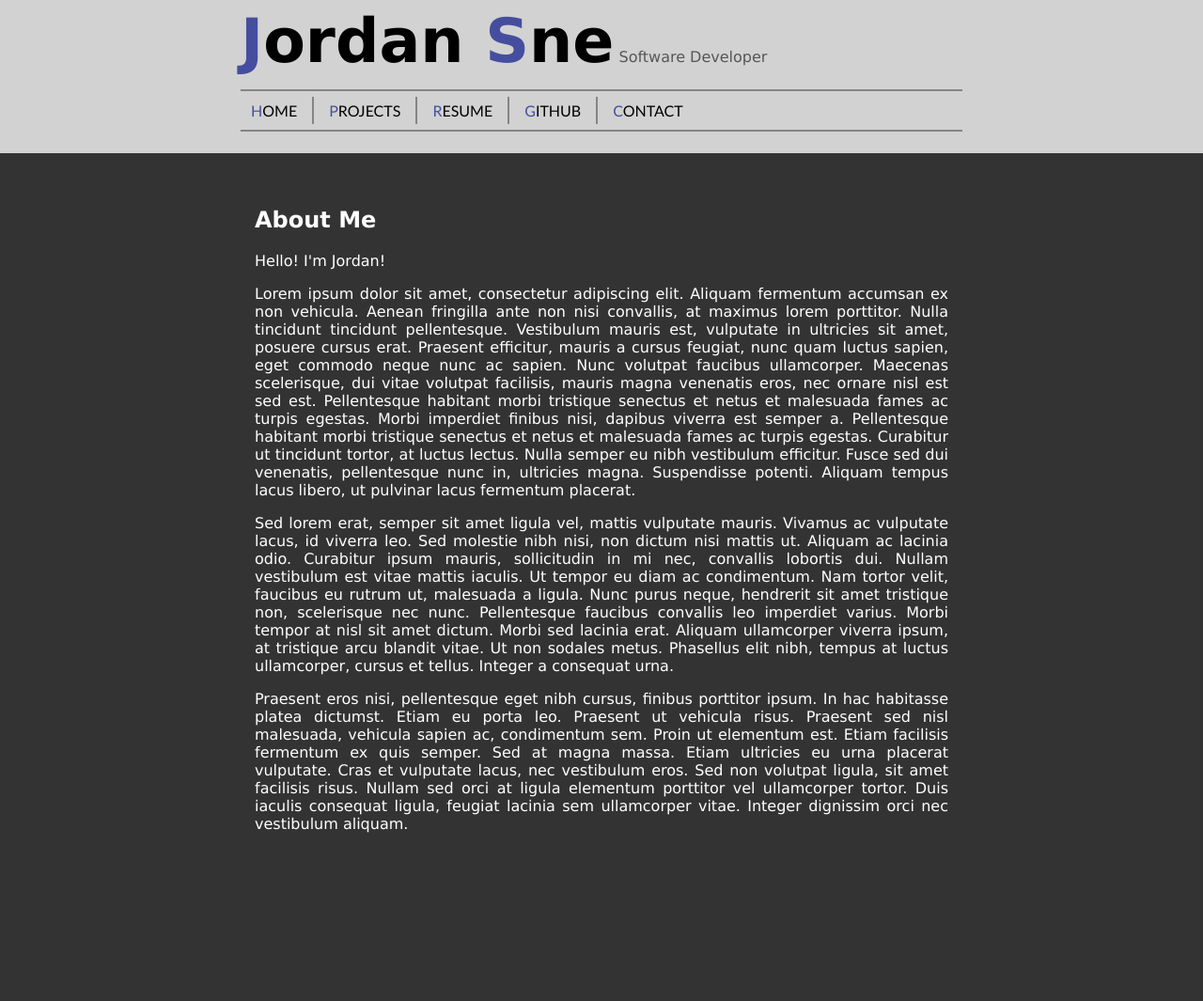
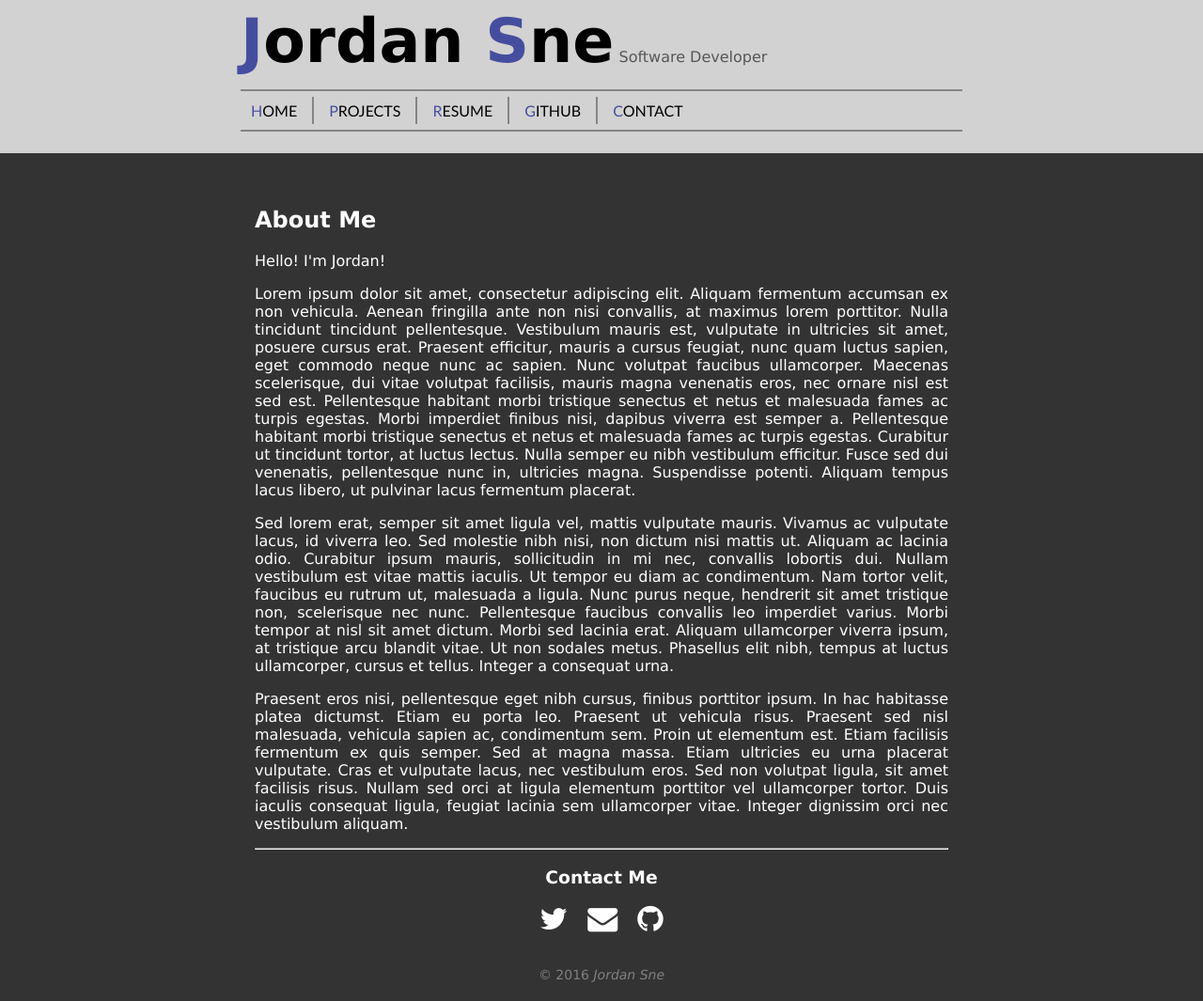
Before and after one commit to jordansne/personal-website, a plain HTML site: page index.html in a window 1280 px wide. Shown: the whole page at 94% size. Before the commit the page ends 922 px from the top, so only its background shows below. Drawn offline with Linux system fonts and the light colour scheme.

Commit message:
Add footer w/ contact links

```diff
--- a/css/custom.css
+++ b/css/custom.css
@@ -8,6 +8,24 @@
     color: white;
     padding: 15px;
     text-align: justify;
+}
+
+.contact {
+    text-align: center;
+}
+
+.footer {
+    text-align: center;
+    font-size: 14px;
+    color: gray;
+}
+
+ul.contact {
+    padding: 0px;
+}
+
+li.contact {
+    padding: 8px;
 }
 
 /*
--- a/index.html
+++ b/index.html
@@ -50,6 +50,19 @@
 
         <p>Praesent eros nisi, pellentesque eget nibh cursus, finibus porttitor ipsum. In hac habitasse platea dictumst. Etiam eu porta leo. Praesent ut vehicula risus. Praesent sed nisl malesuada, vehicula sapien ac, condimentum sem. Proin ut elementum est. Etiam facilisis fermentum ex quis semper. Sed at magna massa. Etiam ultricies eu urna placerat vulputate. Cras et vulputate lacus, nec vestibulum eros. Sed non volutpat ligula, sit amet facilisis risus. Nullam sed orci at ligula elementum porttitor vel ullamcorper tortor. Duis iaculis consequat ligula, feugiat lacinia sem ullamcorper vitae. Integer dignissim orci nec vestibulum aliquam.</p>
 
+        <hr>
+        <div class="contact">
+            <h3>Contact Me</h3>
+            <ul class="contact">
+                <li class="contact"><a href="http://twitter.com/jordansne" target="_blank"><i class="fa fa-twitter fa-2x" aria-hidden="true"></i></a>
+                <li class="contact"><a href="mailto:jordansne@gmail.com" target="_blank"><i class="fa fa-envelope fa-2x" aria-hidden="true"></i></a>
+                <li class="contact"><a href="http://github.com/jordansne" target="_blank"><i class="fa fa-github fa-2x" aria-hidden="true"></i></a>
+            </ul>
+        </div>
+        <br>
+        <div class="footer">
+            &copy; 2016 <i>Jordan Sne</i>
+        </div>
     </div>
 </body>
 </html>
```
